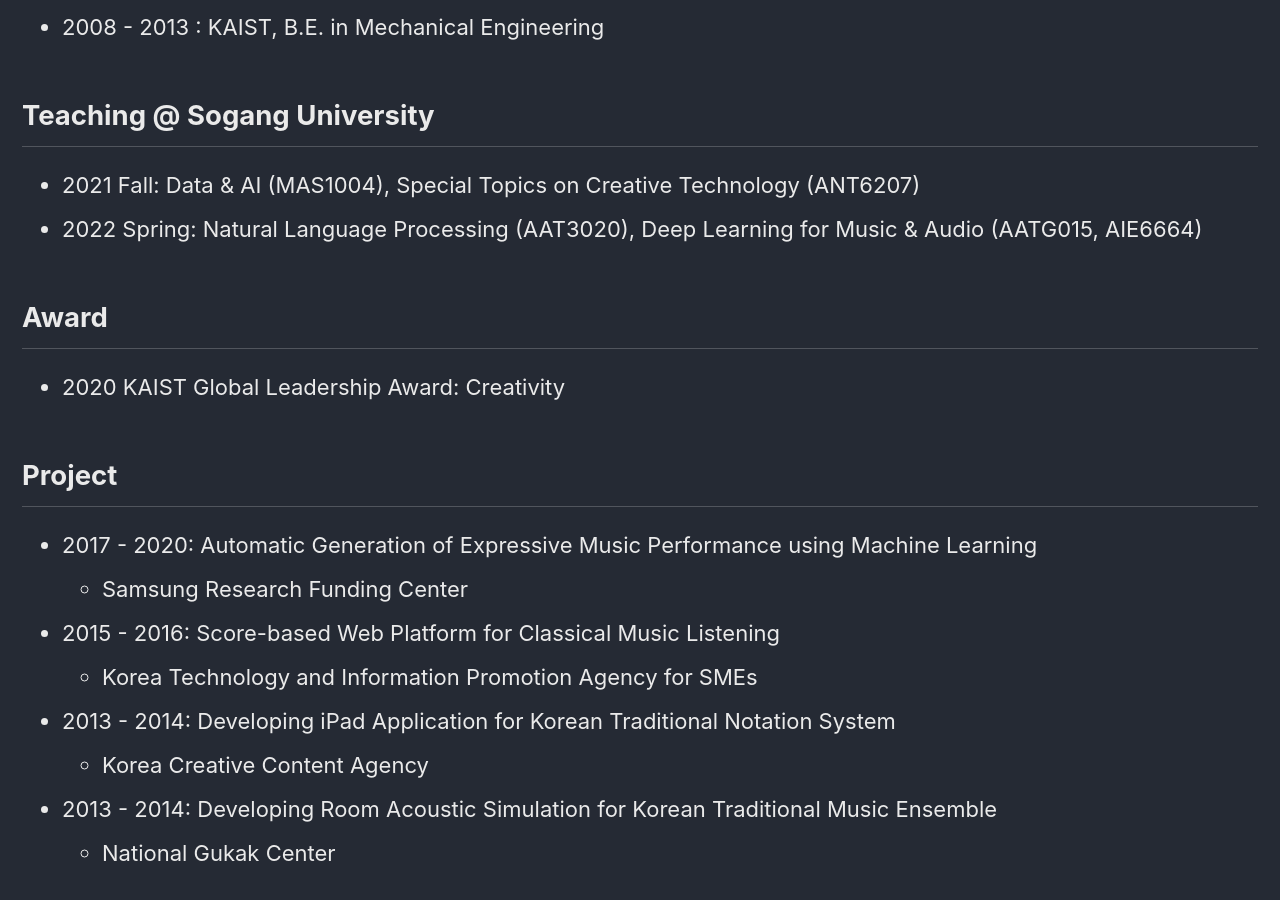
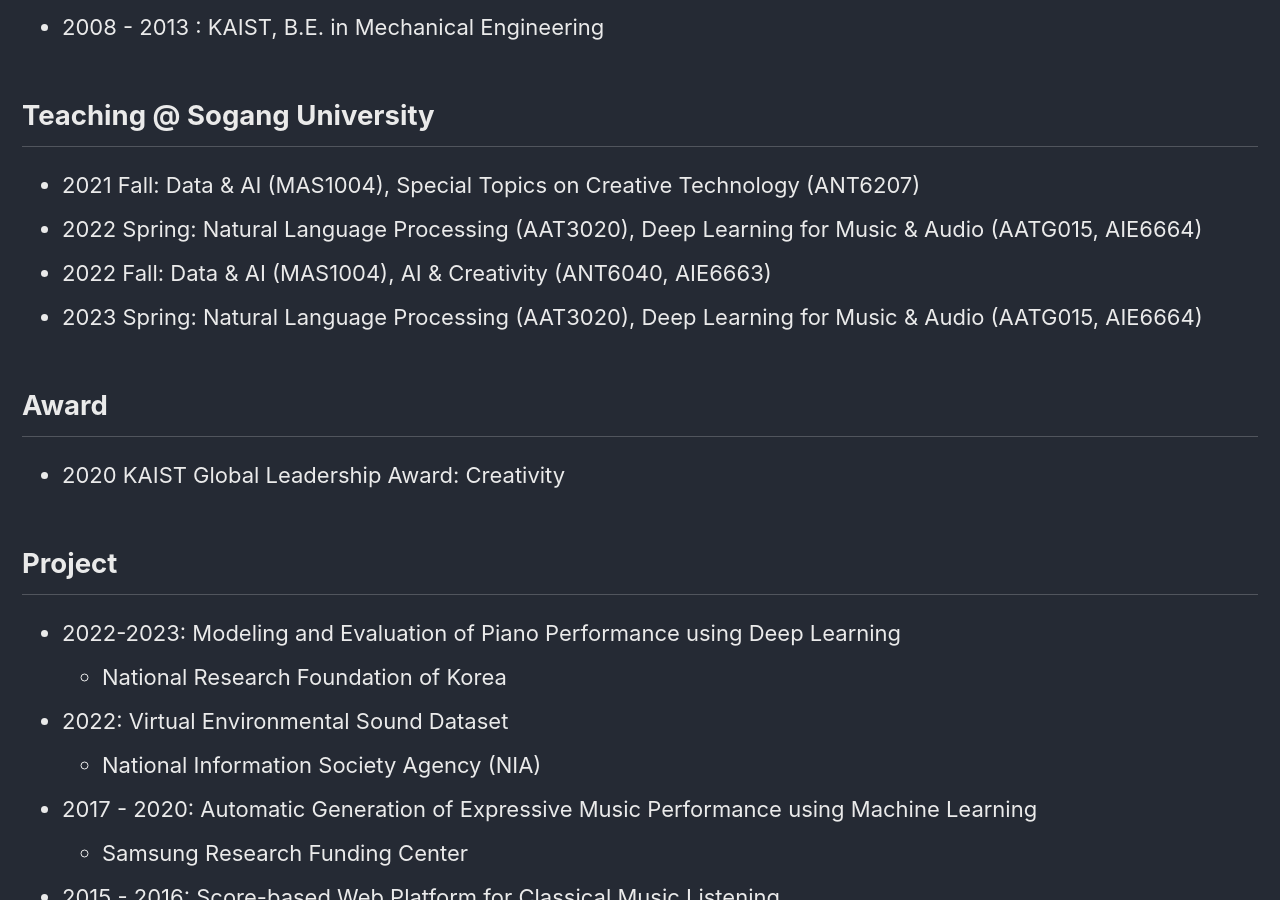
Before and after one commit to jdasam/jdasam.github.io, a Jekyll site: the page built from cv.md, in a window 1280 px wide and 900 px high, scrolled down 641 px. Built offline with Jekyll 4.4.1, drawn with Linux system fonts in a browser that asks for light colours.

Commit message:
make update

```diff
--- a/cv.md
+++ b/cv.md
@@ -24,6 +24,8 @@
 
 - 2021 Fall: Data & AI (MAS1004), Special Topics on Creative Technology (ANT6207)
 - 2022 Spring: Natural Language Processing (AAT3020), Deep Learning for Music & Audio (AATG015, AIE6664)
+- 2022 Fall: Data & AI (MAS1004), AI & Creativity (ANT6040, AIE6663)
+- 2023 Spring: Natural Language Processing (AAT3020), Deep Learning for Music & Audio (AATG015, AIE6664)
 
 ## Award
 
@@ -31,6 +33,12 @@
 
 
 ## Project
+
+- 2022-2023: Modeling and Evaluation of Piano Performance using Deep Learning
+	+ National Research Foundation of Korea
+
+- 2022: Virtual Environmental Sound Dataset
+	+ National Information Society Agency (NIA)
 
 - 2017 - 2020: Automatic Generation of Expressive Music Performance using Machine Learning
 	+ Samsung Research Funding Center
```
Also changed, not shown: maler.md (+3 -1 lines).
